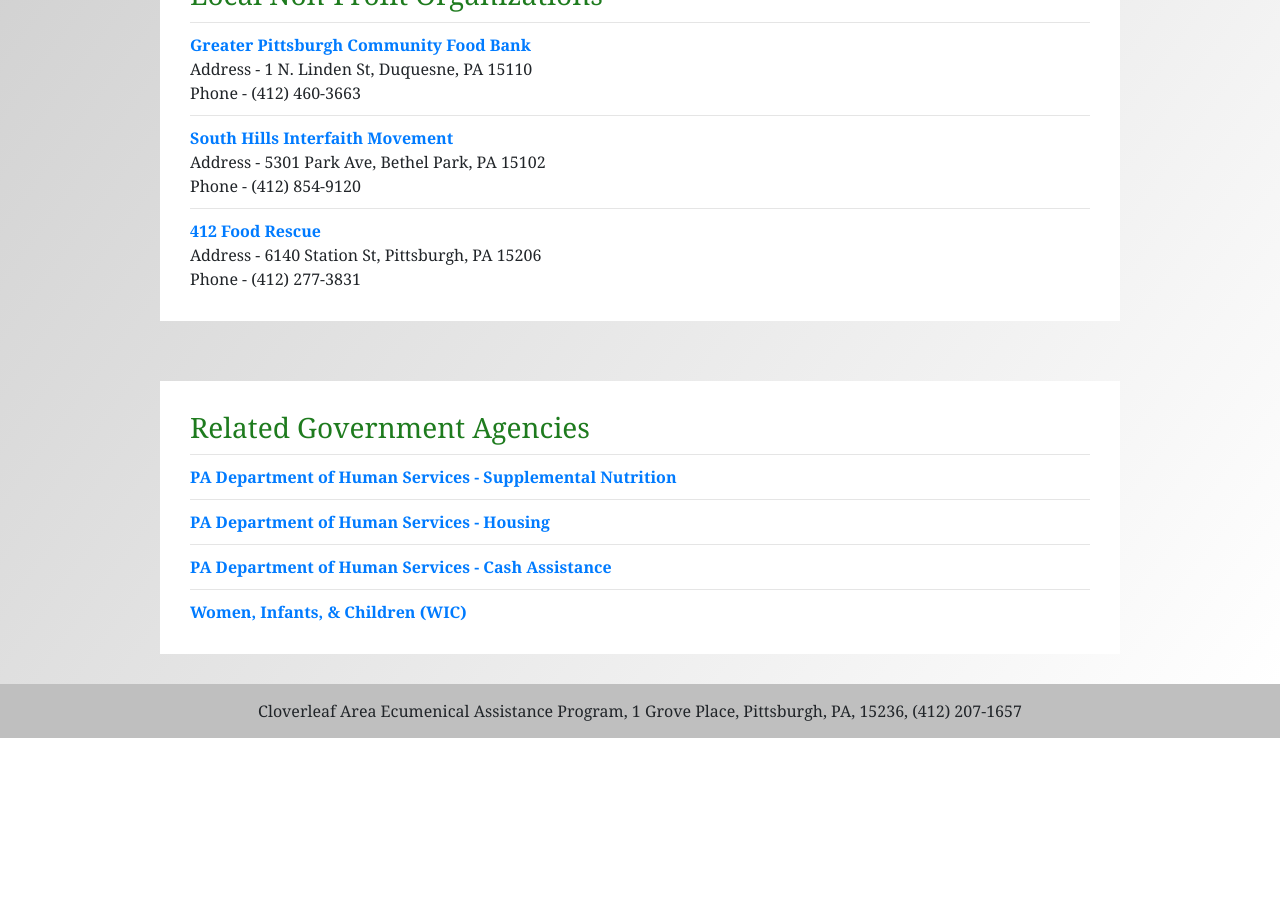
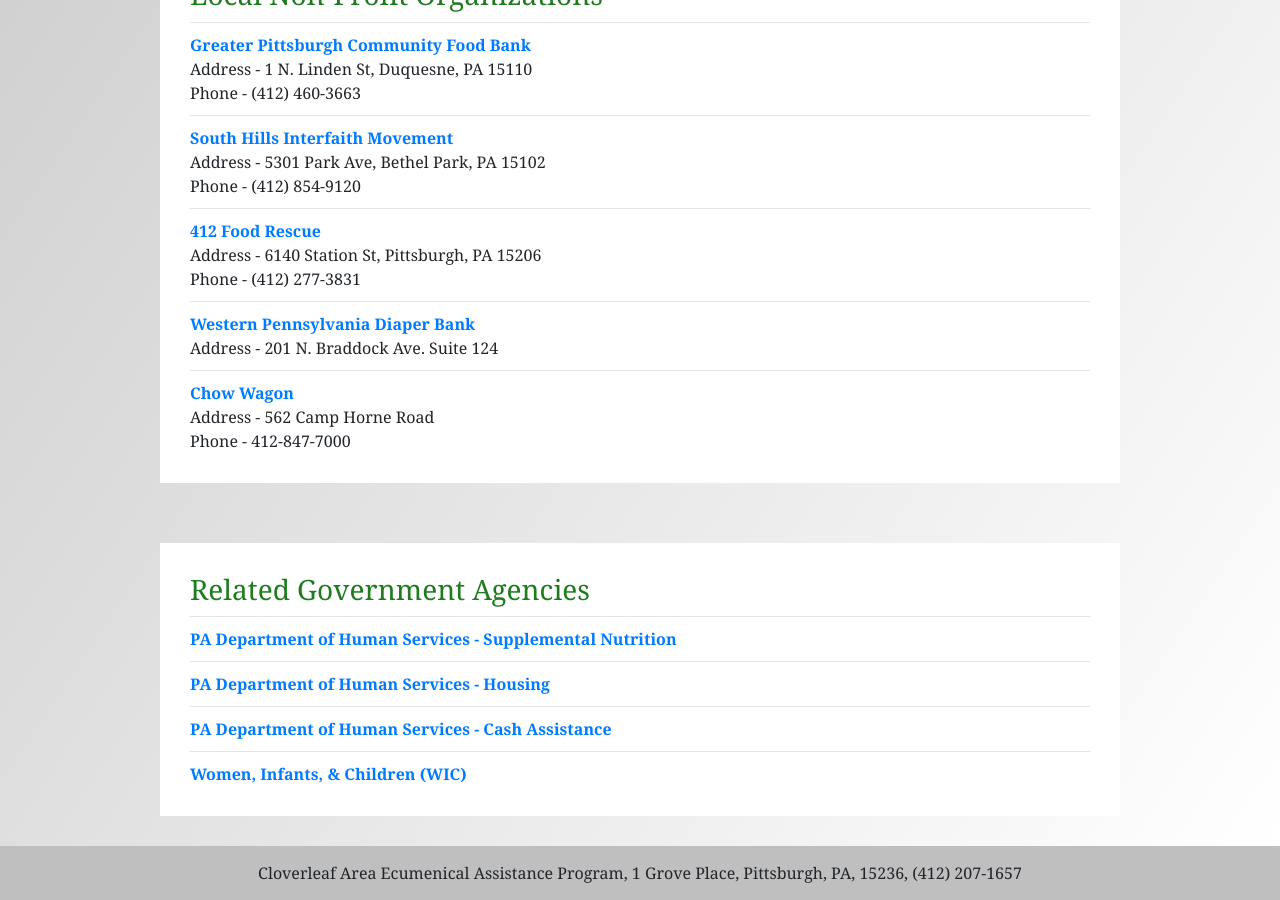
Before and after one commit to Cloverleaf-Food-Bank/cloverleaf-food-bank.github.io, a Jekyll site: the page built from linkpage.html, in a window 1280 px wide and 900 px high, scrolled down 1282 px. Built offline with Jekyll 4.4.1, drawn with Linux system fonts in a browser that asks for light colours; before the commit the page ends 2020 px from its top, so only the background shows below that.

Commit message:
Update links.yml

```diff
--- a/_data/links.yml
+++ b/_data/links.yml
@@ -54,6 +54,18 @@
     phone: (412) 277-3831
     description:
 
+  - name: Western Pennsylvania Diaper Bank
+    link: https://www.wpadiaperbank.org/
+    address: 201 N. Braddock Ave. Suite 124
+    phone:
+    description:
+
+  - name: Chow Wagon
+    link: https://www.thinkingoutsidethecage.org/pet-resources/pet-food-bank/
+    address: 562 Camp Horne Road
+    phone: 412-847-7000
+    description:
+
 govt-agencies:
   - name: PA Department of Human Services - Supplemental Nutrition
     link: https://www.dhs.pa.gov/Services/Assistance/Pages/SNAP.aspx
```
